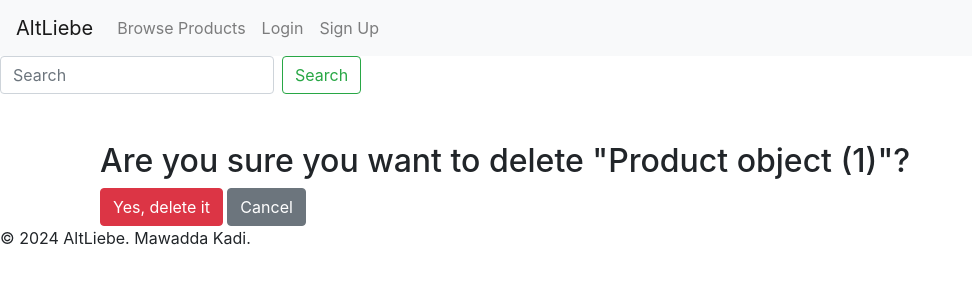
After one commit to Mawadda-Kadi/altliebe, a Django app: a page that uses products/templates/products/product_confirm_delete.html in a window 1280 px wide. The commit adds this page. Shown: the top 300 px of the page, without its empty margins (0-972 px from the left). Run offline with Django 4.2, Linux system fonts and the light colour scheme; tables that the repository leaves empty hold one stand-in row (values such as "Sample post"); some libraries are stand-ins or nearby versions.

Commit message:
fix: issue when deleting products

```diff
--- /dev/null
+++ b/products/templates/products/product_confirm_delete.html
@@ -0,0 +1,12 @@
+{% extends 'base.html' %}
+
+{% block content %}
+<div class="container mt-5">
+    <h2>Are you sure you want to delete "{{ object }}"?</h2>
+    <form method="post">
+        {% csrf_token %}
+        <button type="submit" class="btn btn-danger">Yes, delete it</button>
+        <a href="{% url 'product-list' %}" class="btn btn-secondary">Cancel</a>
+    </form>
+</div>
+{% endblock %}
--- a/products/templates/products/product_detail.html
+++ b/products/templates/products/product_detail.html
@@ -23,8 +23,7 @@
     <a href="{% url 'product-update' slug=product.slug %}"
         class="btn btn-primary">Edit</a>
     <a href="{% url 'product-delete' slug=product.slug %}"
-        class="btn btn-danger"
-        onclick="return confirm('Are you sure you want to delete this product?');">Delete</a>
+        class="btn btn-danger">Delete</a>
     {% endif %}
 </article>
 {% endblock %}
```
